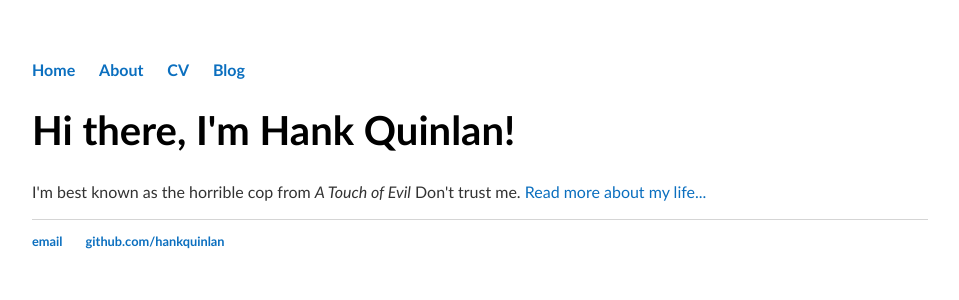
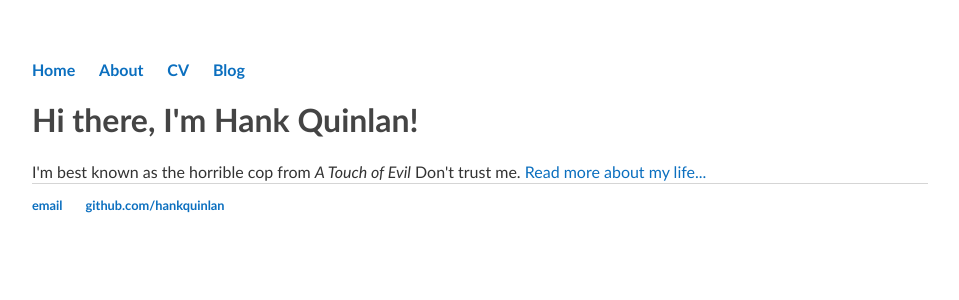
Before and after one commit to jlukosky/jlukosky, a Jekyll site: the page built from index.html, in a window 1280 px wide. Shown: the top 300 px of the page, without its empty margins (160-1119 px from the left). Built offline with Jekyll 4.4.1, drawn with Linux system fonts in a browser that asks for light colours.

Commit message:
formatting

```diff
--- a/_layouts/default.html
+++ b/_layouts/default.html
@@ -4,6 +4,7 @@
 		<title>{{ page.title }}</title>
 		<!-- link to main stylesheet -->
 		<link rel="stylesheet" type="text/css" href="/css/main.css">
+		<meta name="viewport" content="width=device-width,initial-scale=1">
 	</head>
 	<body>
 		<nav>
--- a/css/main.css
+++ b/css/main.css
@@ -24,12 +24,70 @@ a:hover {
     text-decoration: underline;
 }
 h1 {
-    font-size: 2.5em;
+    font-size: 2em;
+    color: #444444;
 }
+
+h2 {
+    font-size: 1.9em;
+    font-weight: 600;
+    color: #444444;
+}
+h3 {
+    font-size: 1.7em;
+    font-weight: 600;
+    color: #444444;
+}
+
+h4 {
+    font-size: 1.5em;
+    font-weight: 600;
+    color: #444444;
+}
+
+h5 {
+    font-size: 1.2em;
+    font-weight: bold;
+    color: #444444;
+}
+
+h6 {
+    font-size: 1em;
+    font-weight: bold;
+    color: #444444;
+}
+
+h1+p {
+    margin-top: 0;
+}
+
+h2+p {
+    margin-top: 0;
+}
+
+h3+p {
+    margin-top: 0;
+}
+
+h4+p {
+    margin-top: 0;
+}
+
+h5+p {
+    margin-top: 0;
+}
+
+h6+p {
+    margin-top: 0;
+}
+
+
+
 p {
     font-size: 1em;
     line-height: 1.4em;
     color: #333;
+    margin: 1em 0 0;
 }
 footer {
     border-top: 1px solid #d5d5d5;
```
